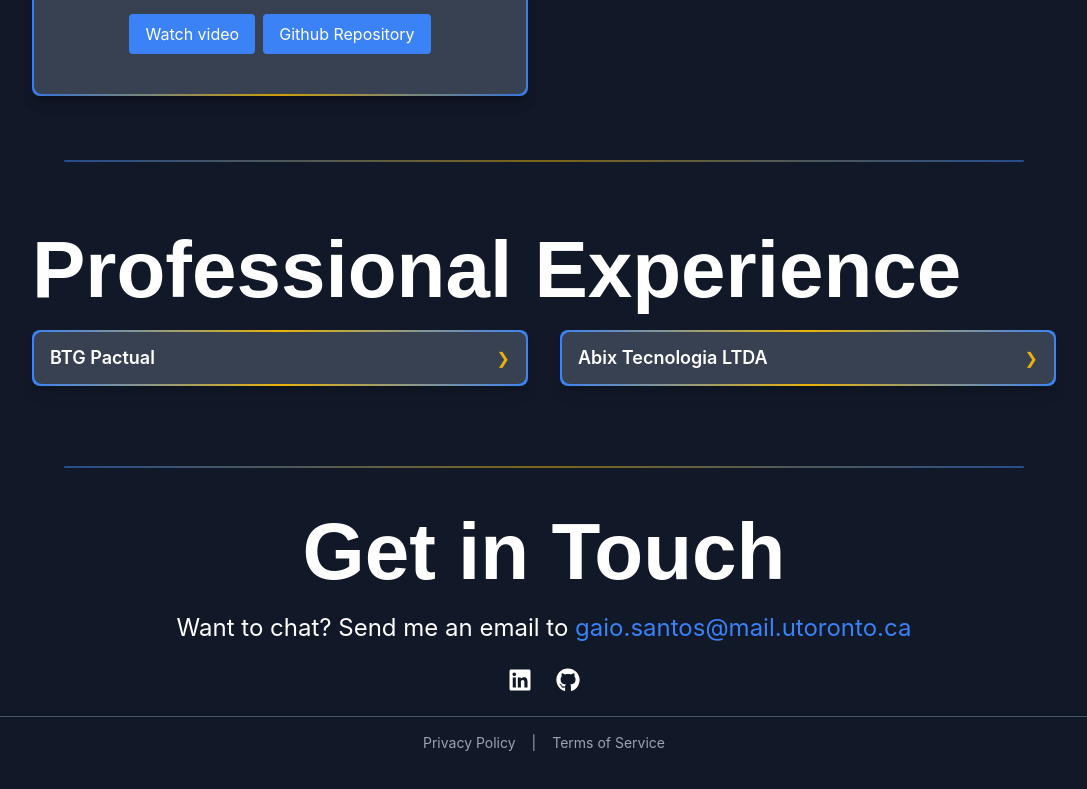
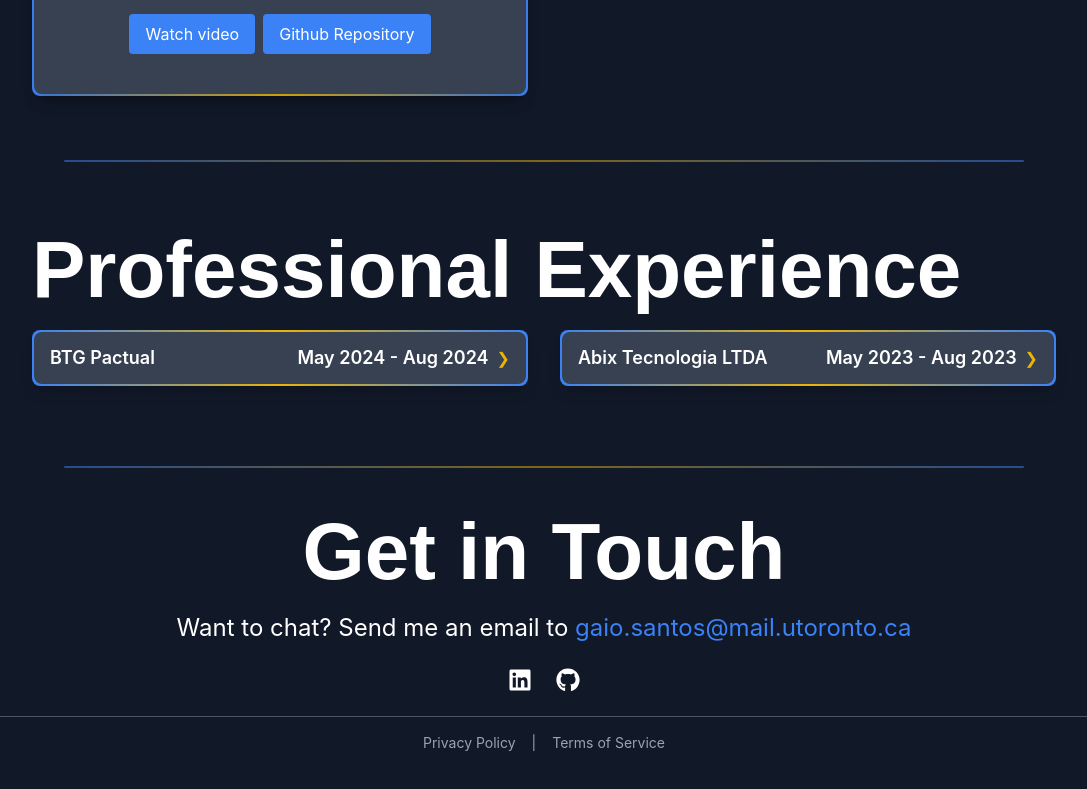
Before and after one commit to GaioAugusto/Portfolio, a React (Create React App) app in the folder my-portfolio/: page / in a window 1280 px wide. Shown: the part 2871-3660 px from the top of the page, without its empty margins (96-1183 px from the left). Built offline with nearby package versions, Linux system fonts and the light colour scheme.

Commit message:
Added duration for professional experiences

```diff
--- a/my-portfolio/src/components/Experience/Accordion/view.tsx
+++ b/my-portfolio/src/components/Experience/Accordion/view.tsx
@@ -33,8 +33,15 @@
             }`}
             onClick={toggleAccordion}
           >
+            {/* Company Name on the Left */}
             <span className={`${theme.text} font-semibold text-lg`}>
               {experience.company}
+            </span>
+
+            {/* Date and Arrow on the Right */}
+            <div className="flex items-center gap-2">
+              <span className={`${theme.text} font-semibold text-lg`}>
+                {experience.duration}
               </span>
               <span
                 className={`${
@@ -45,6 +52,7 @@
               >
                 ❯
               </span>
+            </div>
           </div>
 
           {/* Accordion Content */}
```
Lines whose indentation alone changed are shown as unchanged.
